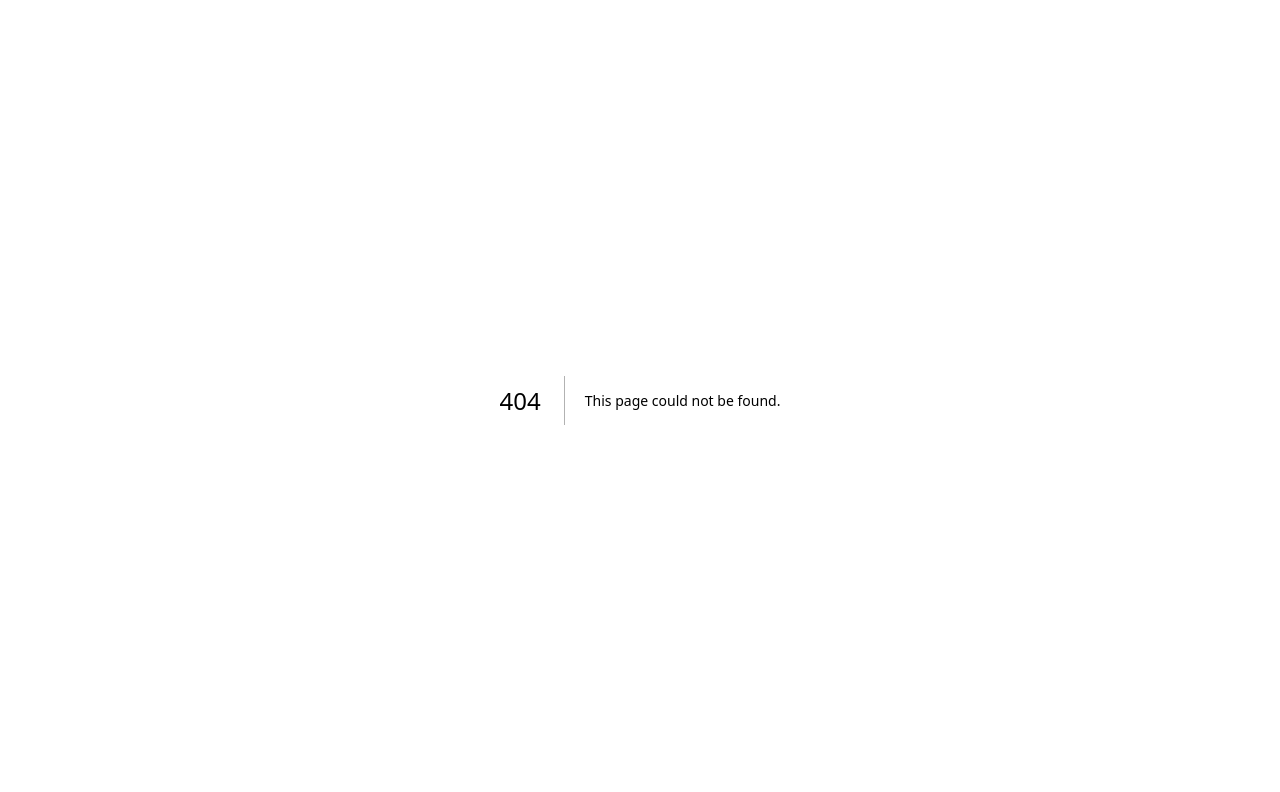
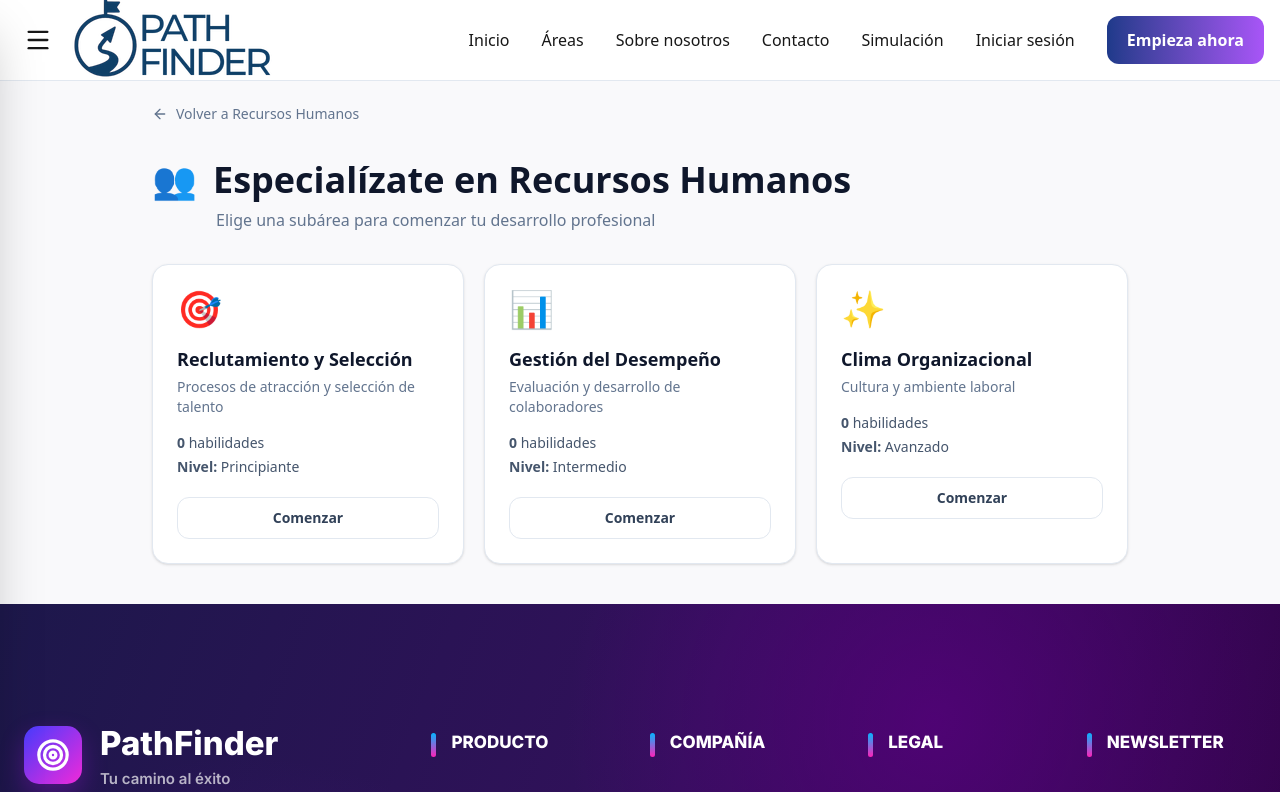
Before and after one commit to MiguelP51/Proyecto-5-PathFinder, a Next.js app in the folder frontend/: page /areas/recursos-humanos/subareas in a window 1280 px wide. Before the commit this address had no page. Shown: the top 792 px of the page. Built offline with nearby package versions, Linux system fonts and the light colour scheme; no server answers.

Commit message:
feat: HU-20 pagina subareas por area con tarjetas y navegacion

```diff
--- a/frontend/app/(auth)/areas/[area]/page.tsx
+++ b/frontend/app/(auth)/areas/[area]/page.tsx
@@ -240,7 +240,7 @@ export default async function AreaDetailPage({
 
             {/* Botón */}
             <a
-              href="#subareas"
+              href={`/areas/${areaSlug}/subareas`}
               className="inline-flex items-center rounded-xl px-6 py-3 text-sm font-bold text-white shadow-lg transition hover:opacity-90"
               style={{
                 background: `linear-gradient(135deg, ${area.colorFrom}, ${area.colorTo})`,
--- /dev/null
+++ b/frontend/app/(auth)/areas/[area]/subareas/page.tsx
@@ -0,0 +1,264 @@
+// HU-EST-20: Página de subáreas de un área específica
+// Ruta: /areas/[area]/subareas
+// Accesible desde el botón "Explorar subáreas" en /areas/[area]
+
+import Link from "next/link";
+import { notFound } from "next/navigation";
+import { ArrowLeft } from "lucide-react";
+import Footer from "@/components/Footer";
+
+// ─── Datos de subáreas por área ───────────────────────────────────────────────
+const subareasData = {
+  "recursos-humanos": {
+    titulo: "Recursos Humanos",
+    emoji: "👥",
+    colorFrom: "#6f63ff",
+    colorTo: "#8f4df0",
+    subareas: [
+      {
+        id: "reclutamiento-seleccion",
+        emoji: "🎯",
+        nombre: "Reclutamiento y Selección",
+        descripcion: "Procesos de atracción y selección de talento",
+        habilidades: 0,
+        nivel: "Principiante",
+      },
+      {
+        id: "gestion-desempeno",
+        emoji: "📊",
+        nombre: "Gestión del Desempeño",
+        descripcion: "Evaluación y desarrollo de colaboradores",
+        habilidades: 0,
+        nivel: "Intermedio",
+      },
+      {
+        id: "clima-organizacional",
+        emoji: "✨",
+        nombre: "Clima Organizacional",
+        descripcion: "Cultura y ambiente laboral",
+        habilidades: 0,
+        nivel: "Avanzado",
+      },
+    ],
+  },
+  marketing: {
+    titulo: "Marketing",
+    emoji: "📱",
+    colorFrom: "#ba42dc",
+    colorTo: "#ef4bc8",
+    subareas: [
+      {
+        id: "marketing-digital",
+        emoji: "💻",
+        nombre: "Marketing Digital",
+        descripcion: "SEO, SEM y estrategias digitales",
+        habilidades: 0,
+        nivel: "Principiante",
+      },
+      {
+        id: "social-media",
+        emoji: "📱",
+        nombre: "Social Media",
+        descripcion: "Gestión de redes sociales",
+        habilidades: 0,
+        nivel: "Intermedio",
+      },
+      {
+        id: "branding",
+        emoji: "🎨",
+        nombre: "Branding",
+        descripcion: "Construcción y gestión de marca",
+        habilidades: 0,
+        nivel: "Avanzado",
+      },
+    ],
+  },
+  finanzas: {
+    titulo: "Finanzas",
+    emoji: "💰",
+    colorFrom: "#f73586",
+    colorTo: "#f2186c",
+    subareas: [
+      {
+        id: "analisis-financiero",
+        emoji: "📈",
+        nombre: "Análisis Financiero",
+        descripcion: "Evaluación de estados financieros",
+        habilidades: 0,
+        nivel: "Principiante",
+      },
+      {
+        id: "gestion-inversiones",
+        emoji: "💹",
+        nombre: "Gestión de Inversiones",
+        descripcion: "Portafolios y estrategias de inversión",
+        habilidades: 0,
+        nivel: "Intermedio",
+      },
+    ],
+  },
+  comercial: {
+    titulo: "Comercial",
+    emoji: "🤝",
+    colorFrom: "#ff3f6e",
+    colorTo: "#ff4438",
+    subareas: [
+      {
+        id: "tecnicas-ventas",
+        emoji: "💼",
+        nombre: "Técnicas de Ventas",
+        descripcion: "Estrategias de venta efectivas",
+        habilidades: 0,
+        nivel: "Principiante",
+      },
+      {
+        id: "negociacion",
+        emoji: "🤝",
+        nombre: "Negociación",
+        descripcion: "Habilidades de negociación comercial",
+        habilidades: 0,
+        nivel: "Intermedio",
+      },
+    ],
+  },
+  logistica: {
+    titulo: "Logística",
+    emoji: "📦",
+    colorFrom: "#ff6a00",
+    colorTo: "#f7931e",
+    subareas: [
+      {
+        id: "cadena-suministro",
+        emoji: "🔗",
+        nombre: "Cadena de Suministro",
+        descripcion: "Gestión de supply chain",
+        habilidades: 0,
+        nivel: "Principiante",
+      },
+      {
+        id: "gestion-inventarios",
+        emoji: "📊",
+        nombre: "Gestión de Inventarios",
+        descripcion: "Control y optimización de inventarios",
+        habilidades: 0,
+        nivel: "Intermedio",
+      },
+    ],
+  },
+};
+
+// ─── Página ───────────────────────────────────────────────────────────────────
+export default async function SubareasPage({
+  params,
+}: {
+  params: Promise<{ area: string }>;
+}) {
+  const { area } = await params;
+  const data = subareasData[area as keyof typeof subareasData];
+
+  if (!data) notFound();
+
+  return (
+    <div className="min-h-screen bg-[#f9f9fb]">
+      {/* ── Volver ── */}
+      <div className="mx-auto max-w-5xl px-6 pt-6">
+        <Link
+          href={`/areas/${area}`}
+          className="inline-flex items-center gap-2 text-sm font-medium text-slate-500 hover:text-[#6f63ff] transition"
+        >
+          <ArrowLeft className="h-4 w-4" />
+          Volver a {data.titulo}
+        </Link>
+      </div>
+
+      {/* ── Header ── */}
+      <section className="mx-auto max-w-5xl px-6 py-8">
+        <div className="flex items-center gap-4 mb-2">
+          <span className="text-4xl">{data.emoji}</span>
+          <h1 className="text-3xl font-black text-slate-900 md:text-4xl">
+            Especialízate en {data.titulo}
+          </h1>
+        </div>
+        <p className="text-slate-500 ml-16">
+          Elige una subárea para comenzar tu desarrollo profesional
+        </p>
+      </section>
+
+      {/* ── Tarjetas de subáreas ── */}
+      <section className="mx-auto max-w-5xl px-6 pb-10">
+        <div
+          className={`grid gap-5 ${data.subareas.length === 2 ? "md:grid-cols-2" : "md:grid-cols-3"}`}
+        >
+          {data.subareas.map((subarea) => {
+            const progreso = 0; // TODO: conectar con backend
+            const iniciado = progreso > 0;
+
+            return (
+              <div
+                key={subarea.id}
+                className="relative rounded-2xl border border-slate-200 bg-white p-6 shadow-sm"
+              >
+                {/* Badge progreso */}
+                {iniciado && (
+                  <span
+                    className="absolute right-4 top-4 rounded-full px-3 py-1 text-xs font-bold text-white"
+                    style={{
+                      background: `linear-gradient(135deg, ${data.colorFrom}, ${data.colorTo})`,
+                    }}
+                  >
+                    {progreso}% completado
+                  </span>
+                )}
+
+                {/* Emoji */}
+                <span className="mb-4 block text-4xl">{subarea.emoji}</span>
+
+                {/* Nombre y descripción */}
+                <h2 className="mb-1 text-lg font-bold text-slate-900">
+                  {subarea.nombre}
+                </h2>
+                <p className="mb-4 text-sm text-slate-500">
+                  {subarea.descripcion}
+                </p>
+
+                {/* Habilidades y nivel */}
+                <p className="mb-1 text-sm text-slate-600">
+                  <span className="font-semibold">{subarea.habilidades}</span>{" "}
+                  habilidades
+                </p>
+                <p className="mb-5 text-sm text-slate-600">
+                  <span className="font-semibold">Nivel:</span> {subarea.nivel}
+                </p>
+
+                {/* Botón */}
+                <button
+                  className={`w-full rounded-xl py-2.5 text-sm font-bold transition ${
+                    iniciado
+                      ? "text-white"
+                      : "border border-slate-200 text-slate-700 hover:border-slate-400"
+                  }`}
+                  style={
+                    iniciado
+                      ? {
+                          background: `linear-gradient(135deg, ${data.colorFrom}, ${data.colorTo})`,
+                        }
+                      : {}
+                  }
+                >
+                  {iniciado ? "Continuar" : "Comenzar"}
+                </button>
+              </div>
+            );
+          })}
+        </div>
+      </section>
+
+      <Footer />
+    </div>
+  );
+}
+
+// Genera rutas estáticas
+export async function generateStaticParams() {
+  return Object.keys(subareasData).map((area) => ({ area }));
+}
```
